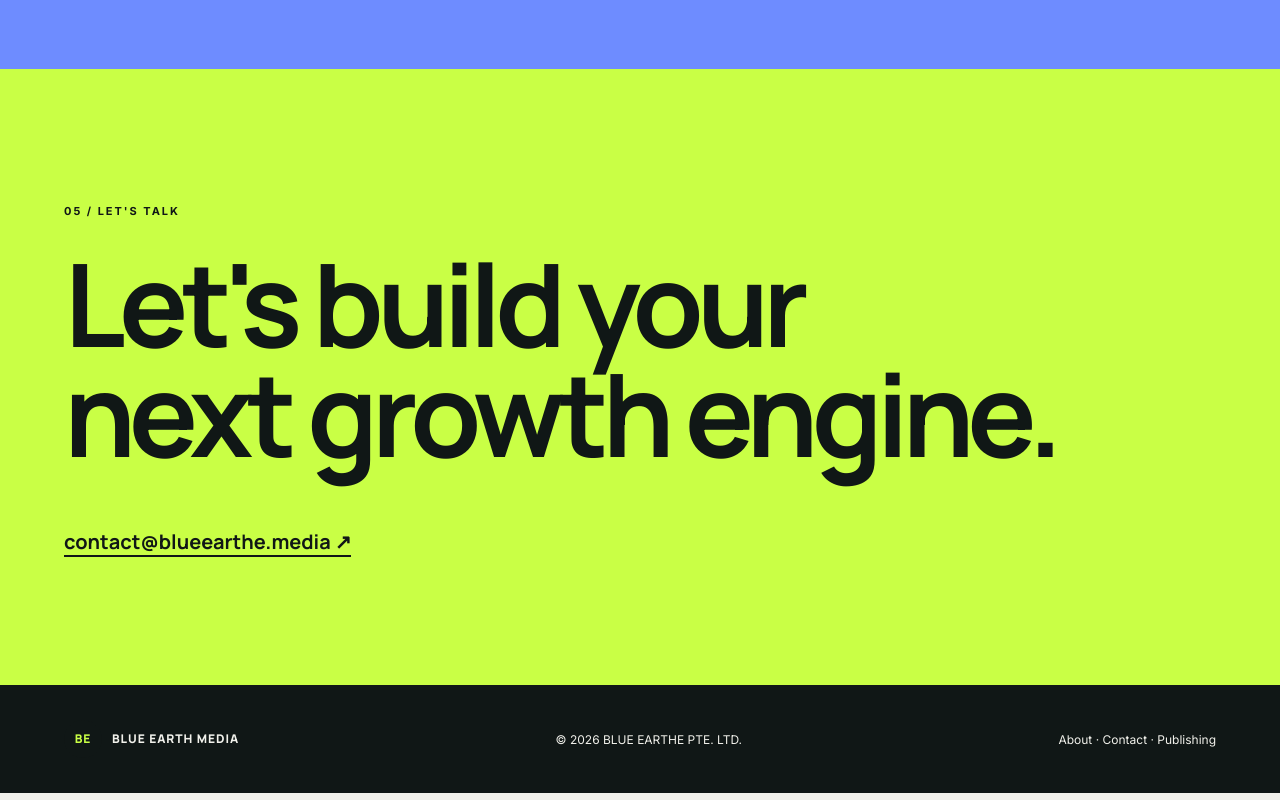
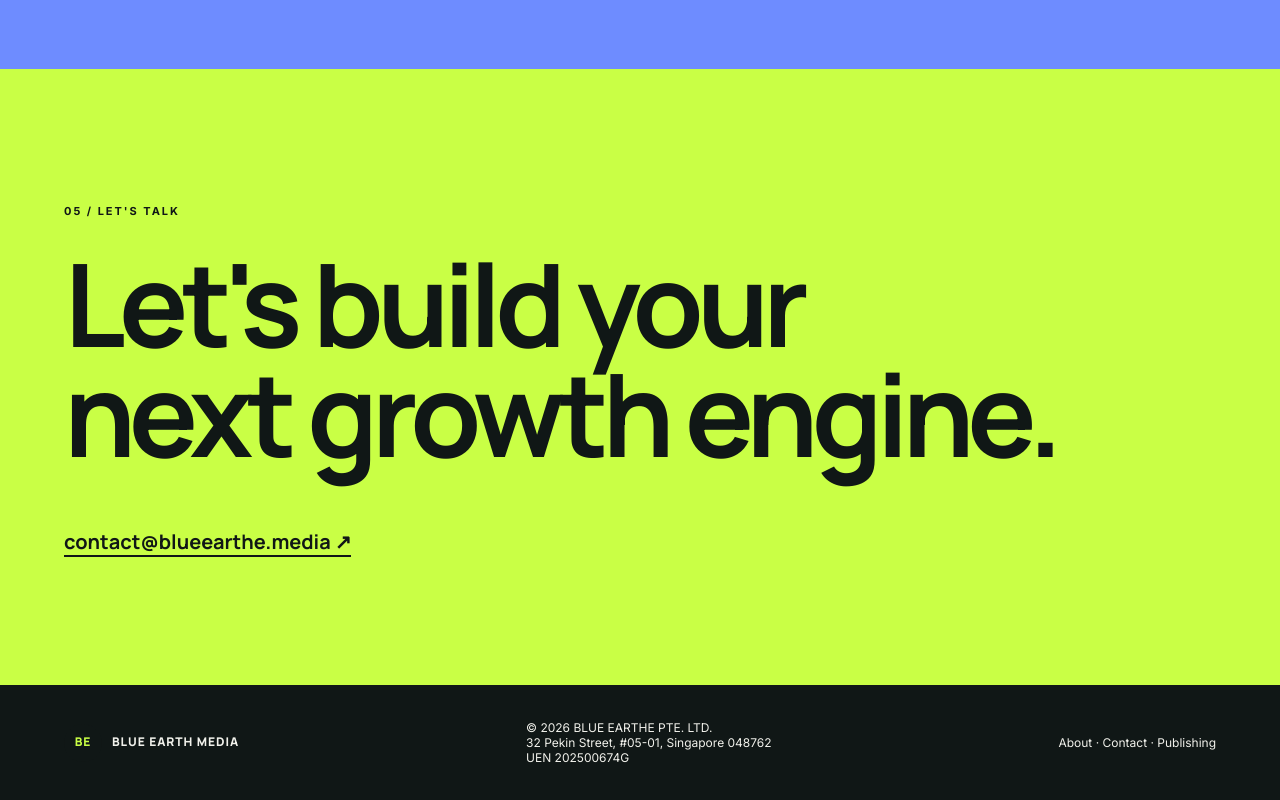
Before and after one commit to adeshsarwan/blueearthemedia, a website: page index.html in a window 1280 px wide. Shown: the part 4714-5514 px from the top of the page. Drawn offline with Linux system fonts and the light colour scheme.

Commit message:
Add registered office to main footer

```diff
--- a/index.html
+++ b/index.html
@@ -76,7 +76,7 @@
 </section>
 </main>
 
-<footer><a class="brand" href="#top"><span class="brand-mark">BE</span><span>BLUE EARTH MEDIA</span></a><span>© 2026 BLUE EARTHE PTE. LTD.</span><span><a href="/about.html">About</a> · <a href="/contact.html">Contact</a> · <a href="https://publishing.blueearthe.media">Publishing</a></span></footer>
+<footer><a class="brand" href="#top"><span class="brand-mark">BE</span><span>BLUE EARTH MEDIA</span></a><span>© 2026 BLUE EARTHE PTE. LTD.<br>32 Pekin Street, #05-01, Singapore 048762<br>UEN 202500674G</span><span><a href="/about.html">About</a> · <a href="/contact.html">Contact</a> · <a href="https://publishing.blueearthe.media">Publishing</a></span></footer>
 <script src="script.js"></script>
 </body>
 </html>
```
